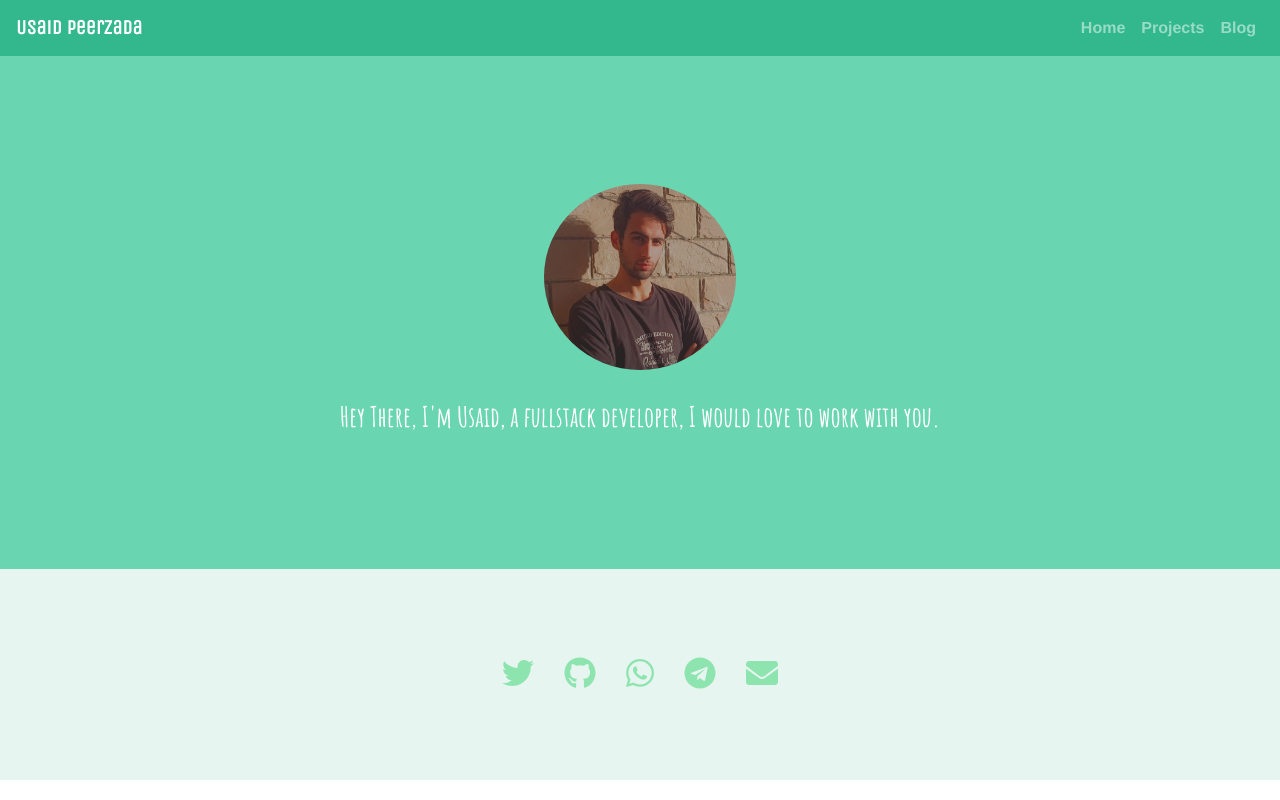
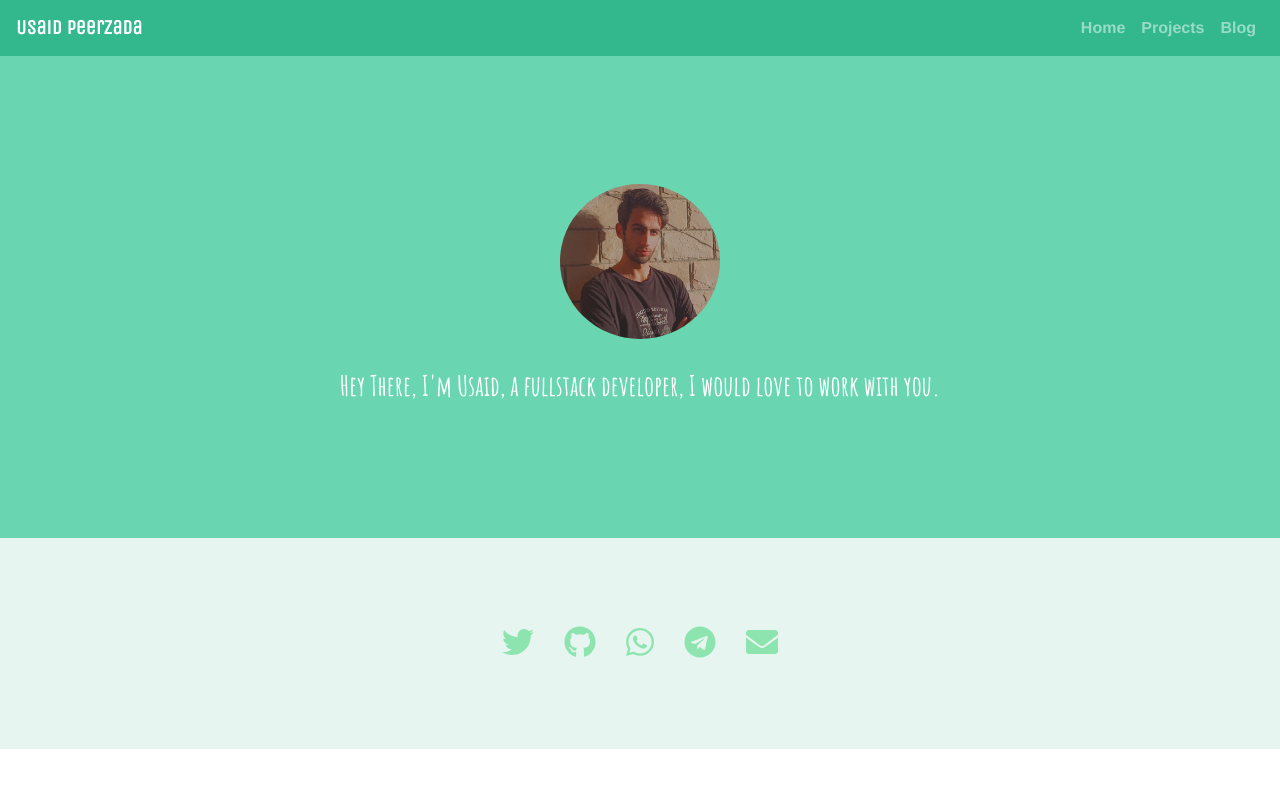
Before and after one commit to usaidpeerzada/PortfolioWebsite, a Vue app: page / in a window 1280 px wide. Built offline with nearby package versions, Linux system fonts and the light colour scheme.

Commit message:
new build

```diff
--- a/public/index.html
+++ b/public/index.html
@@ -1,17 +1,21 @@
 <!DOCTYPE html>
 <html lang="en">
+
 <head>
   <meta charset="utf-8">
   <meta http-equiv="X-UA-Compatible" content="IE=edge">
   <meta name="viewport" content="width=device-width,initial-scale=1.0">
-    <link rel="icon" href="<%= BASE_URL %>favicon.ico">
-    <title><%= htmlWebpackPlugin.options.title %></title>
+  <link rel="icon" href="favicon.ico">
+  <title>Usaid Peerzada</title>
 </head>
+
 <body>
   <noscript>
-      <strong>We're sorry but <%= htmlWebpackPlugin.options.title %> doesn't work properly without JavaScript enabled. Please enable it to continue.</strong>
+    <strong>We're sorry but <%= htmlWebpackPlugin.options.title %> doesn't work properly without JavaScript enabled.
+      Please enable it to continue.</strong>
   </noscript>
   <div id="app"></div>
   <!-- built files will be auto injected -->
 </body>
+
 </html>
--- a/src/views/Home.vue
+++ b/src/views/Home.vue
@@ -82,6 +82,10 @@ export default {
 };
 </script>
 <style scoped>
+.home {
+  min-height: 100%;
+  height: 100%;
+}
 h3 {
   padding-top: 20px;
   color: white;
@@ -95,7 +99,8 @@ h3 {
   padding: 8rem;
 }
 .myAvatar {
-  width: 12rem;
+  width: 10rem;
+  margin: 0 auto;
   border-radius: 50%;
 }
 .space {
```
Also changed, not shown: public/_redirects.txt (deleted), 4 other files (tests, documents, lock files or other folders). Lines whose indentation alone changed are shown as unchanged.
